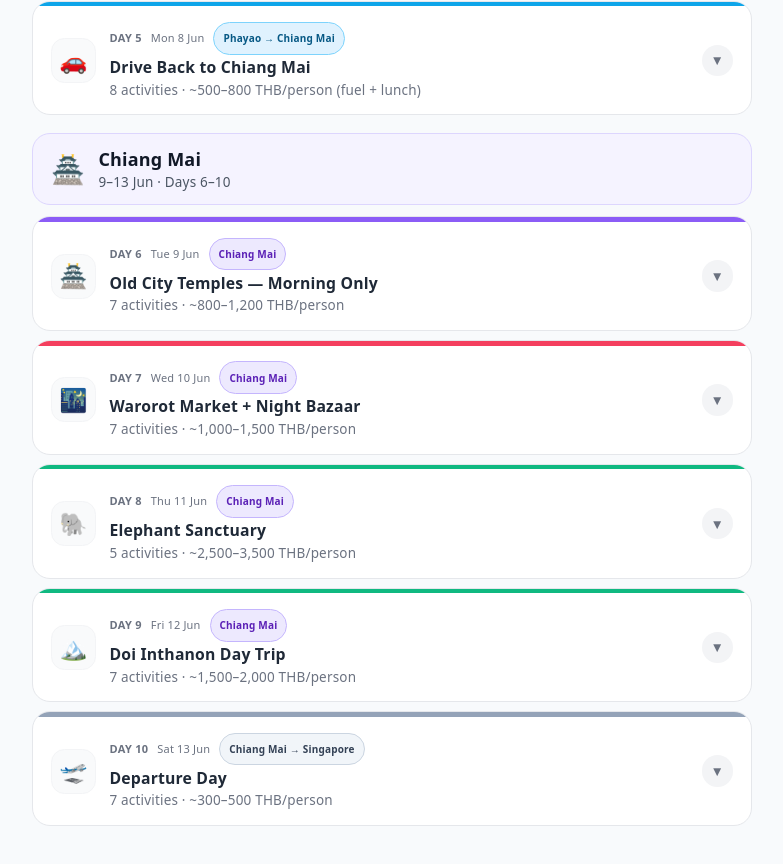
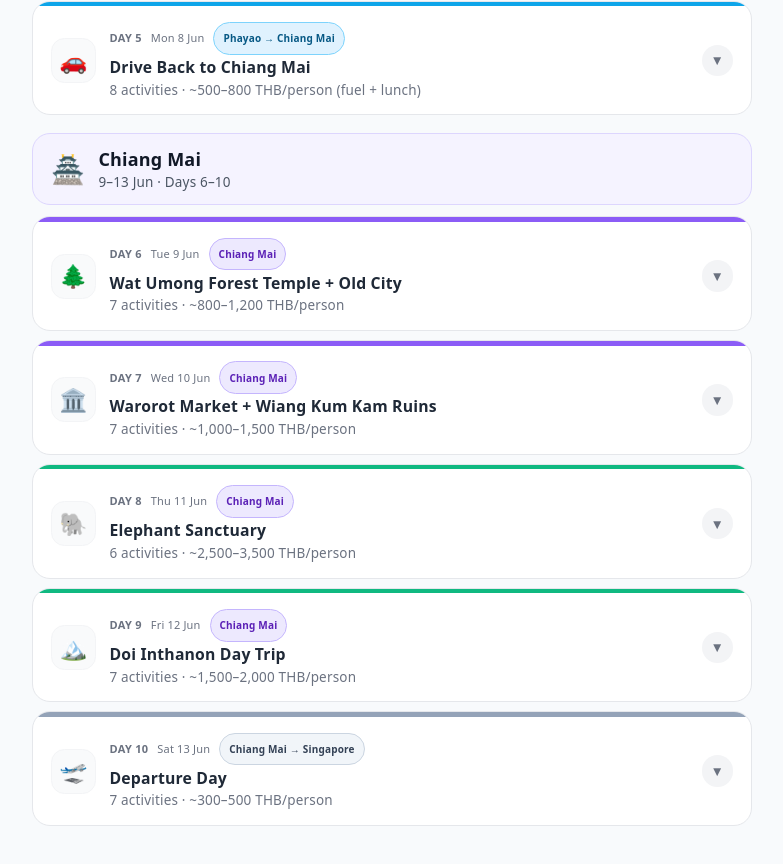
Before and after one commit to athipaty/thailandtrip2026, a React (Vite) app: page / in a window 1280 px wide. Shown: the part 1817-2681 px from the top of the page, without its empty margins (248-1031 px from the left). Built offline with nearby package versions, Linux system fonts and the light colour scheme.

Commit message:
Replace touristy spots with hidden gems — Wat Umong, Wiang Kum Kam, Huay Tung Tao, Oub Kham, sunken temple

```diff
--- a/src/data/itinerary.js
+++ b/src/data/itinerary.js
@@ -56,7 +56,7 @@ export const days = [
       { time: '09:30', label: 'Wat Si Khom Kham — lakeside temple, large gilded Lanna Buddha, stunning murals. Free entry.', name: 'Wat Si Khom Kham', coords: [19.164, 99.903], commonsCategory: 'Wat_Si_Khom_Kham' },
       { time: '11:00', label: 'Back to hotel — baby nap, elders rest (avoid 11am–2pm heat)' },
       { time: '13:00', label: 'Lunch: กวยเตี๋ยวเนื้อศรีจันทร์ — beef noodle restaurant, highly rated local spot. (~50–80 THB)', name: 'กวยเตี๋ยวเนื้อศรีจันทร์', coords: [19.1679, 99.9051], commonsCategory: 'Beef_noodle_soup' },
-      { time: '15:00', label: 'Leisure: lakeside cafe, cold drinks, watch the water' },
+      { time: '15:00', label: 'Longtail boat to Wat Tilok Aram — ancient Lanna temple deliberately submerged when Kwan Phayao dam was built in 1939. The golden spire rises from the water. Eerie and beautiful. Unique to Phayao — nothing else like it in Thailand. ~300 THB/boat.', name: 'Wat Tilok Aram', coords: [19.163, 99.893], commonsCategory: 'Phayao_lake' },
       { time: '17:00', label: 'Friday Walking Street along the lakefront — flat, stroller-friendly. Khaep mu, sai ua, fresh snacks.', name: 'Phayao Walking Street', coords: [19.166, 99.899] },
       { time: '19:00', label: 'Early dinner at So Good Bar & Restaurant — lakeside, live acoustic from 8pm', name: 'So Good Bar', coords: [19.167, 99.906] },
     ],
@@ -72,11 +72,11 @@ export const days = [
       { time: '09:30', label: 'Wat Rong Khun (White Temple) — arrive early before crowds. Entry 100 THB.', name: 'Wat Rong Khun', coords: [19.824, 99.763], wiki: 'Wat_Rong_Khun' },
       { time: '10:45', label: 'Wat Rong Suea Ten (Blue Temple) — 15 min away, free entry, fewer crowds', name: 'Wat Rong Suea Ten', coords: [19.836, 99.779], wiki: 'Wat_Rong_Suea_Ten' },
       { time: '12:00', label: 'Lunch in Chiang Rai — find a/c restaurant, rest elders, baby nap', name: 'Chiang Rai', coords: [19.910, 99.840] },
-      { time: '13:30', label: 'Baan Dam Museum (Black House) — shaded, benches for elders. Entry 80 THB.', name: 'Baan Dam Museum', coords: [19.929, 99.825], wiki: 'Baan_Dam_Museum' },
+      { time: '13:30', label: 'Oub Kham Museum — extraordinary private collection of Lanna royal artifacts: golden thrones, jewelled betel boxes, royal lacquerware. Almost zero visitors. Guided tour only, fully air-conditioned, benches throughout. Book ahead: +66 53 713 349. Entry 300 THB.', name: 'Oub Kham Museum', coords: [19.897, 99.831] },
       { time: '15:00', label: 'Drive back to Phayao (~1.5 hrs). Stop for baby break en route.' },
       { time: '18:30', label: 'Relaxed dinner: lakeside restaurant near hotel' },
     ],
-    tips: ['White Temple: cover shoulders + knees (scarves at entrance)', 'Arrive before 9:30am to beat tour buses', 'Blue Temple is much easier to walk than the White Temple — better for elders'],
+    tips: ['White Temple: cover shoulders + knees (scarves at entrance)', 'Arrive before 9:30am to beat tour buses', 'Oub Kham Museum: call ahead to book guided tour +66 53 713 349 — max ~10 visitors at a time'],
     budget: '~1,000–1,500 THB/person',
   },
   {
@@ -115,32 +115,32 @@ export const days = [
   // ─── CHIANG MAI ────────────────────────────────────────────────────────────
   {
     day: 6, date: 'Tue 9 Jun', location: 'Chiang Mai',
-    title: 'Old City Temples — Morning Only', emoji: '🏯', theme: 'culture',
+    title: 'Wat Umong Forest Temple + Old City', emoji: '🌲', theme: 'culture',
     activities: [
-      { time: '08:00', label: 'Grab to Old City — 2 cars if needed (~60–80 THB each, 15 min from Nong Chom)' },
-      { time: '08:30', label: 'Wat Chedi Luang — Chiang Mai\'s most impressive temple. Paved paths, shaded seating for elders. Free.', name: 'Wat Chedi Luang', coords: [18.787, 98.986], wiki: 'Wat_Chedi_Luang' },
-      { time: '09:30', label: 'Wat Phra Singh — beautiful Lanna-style temple. Short walk from Wat Chedi Luang.', name: 'Wat Phra Singh', coords: [18.789, 98.981], wiki: 'Wat_Phra_Singh,_Chiang_Mai' },
+      { time: '07:30', label: 'Grab to Wat Umong — forested temple at the foot of Doi Suthep. Arrive early, almost empty.', name: 'Wat Umong', coords: [18.786, 98.957], wiki: 'Wat_Umong' },
+      { time: '08:00', label: 'Wat Umong (วัดอุโมงค์) — 700-year-old tunnels cut into a hillside, faded murals painted inside. Peaceful garden, koi pond, rabbits roam freely. Almost zero tourists. Fully flat and shaded — ideal for elders and stroller. Free entry.', name: 'Wat Umong', coords: [18.786, 98.957], wiki: 'Wat_Umong' },
+      { time: '09:30', label: 'Drive to Old City — Wat Chedi Luang, Chiang Mai\'s most impressive ancient structure. Paved paths, shaded seating for elders. Free.', name: 'Wat Chedi Luang', coords: [18.787, 98.986], wiki: 'Wat_Chedi_Luang' },
       { time: '10:30', label: 'Early lunch: Huen Phen Restaurant — 40-year institution, classic Northern Thai, a/c', name: 'Huen Phen Restaurant', coords: [18.784, 98.984], wiki: 'Huen_Phen' },
       { time: '12:00', label: 'Grab back to hotel — elders and baby rest during afternoon heat' },
       { time: '15:30', label: 'Optional: Nimman area stroll for you and wife (if elders can watch baby)', name: 'Nimman Road', coords: [18.800, 98.967] },
       { time: '18:30', label: 'Early dinner near Nong Chom' },
     ],
-    tips: ['Staying in Nong Chom — Grab to Old City ~60–80 THB, 15 min', 'All outdoor visits before 11am', 'Stroller fits on temple grounds — watch for entrance gate steps'],
+    tips: ['Wat Umong is free, never crowded, and the forest keeps it cool even in June', 'Grab from Nong Chom to Wat Umong ~80–100 THB, 20 min', 'Wat Umong tunnels: bring a small torch — it\'s dark inside but fully accessible'],
     budget: '~800–1,200 THB/person',
   },
   {
     day: 7, date: 'Wed 10 Jun', location: 'Chiang Mai',
-    title: 'Warorot Market + Night Bazaar', emoji: '🌃', theme: 'food',
+    title: 'Warorot Market + Wiang Kum Kam Ruins', emoji: '🏛️', theme: 'culture',
     activities: [
       { time: '09:00', label: 'Lazy morning — everyone sleeps in' },
       { time: '10:30', label: 'Warorot Market — covered, flat, great for elders. Fresh produce, snacks, local goods.', name: 'Warorot Market', coords: [18.793, 99.003], wiki: 'Warorot_Market' },
       { time: '12:00', label: 'Lunch near Warorot: Khao Soi Lumduan (since 1940s, ~50 THB)', name: 'Khao Soi Lumduan', coords: [18.806, 98.996] },
       { time: '13:30', label: 'Return to hotel — long rest, baby nap, elders relax' },
-      { time: '16:30', label: 'Grab to Night Bazaar — flat, covered stalls, easy for elders and stroller', name: 'Chiang Mai Night Bazaar', coords: [18.780, 98.995], wiki: 'Night_Bazaar,_Chiang_Mai' },
-      { time: '18:30', label: 'Riverside dinner — covered outdoor seating by Ping River, relaxed atmosphere', name: 'Ping River, Chiang Mai', coords: [18.782, 99.002] },
-      { time: '20:00', label: 'Grab back to hotel — early night' },
+      { time: '15:30', label: 'Wiang Kum Kam (เวียงกุมกาม) — ancient Lanna capital over 1,000 years old, older than Chiang Mai itself. Rediscovered buried underground in the 1980s. Tour the ruins on a shaded samlor cart (~100 THB). Almost no foreign tourists. Entry 20 THB.', name: 'Wiang Kum Kam', coords: [18.744, 99.018], wiki: 'Wiang_Kum_Kam' },
+      { time: '17:30', label: 'Return to hotel — freshen up' },
+      { time: '19:00', label: 'Quiet dinner near Nong Chom — local Northern Thai restaurant, no tourists, easy for elders' },
     ],
-    tips: ['Night Bazaar is flat and wide — easiest market for elders and stroller', 'Warorot Market best before 11am for full experience'],
+    tips: ['Wiang Kum Kam samlor tours run until ~5pm — arrive by 3:30pm', 'Warorot Market is best before 11am for full variety', 'Wiang Kum Kam is 8 km south of hotel — Grab ~60–80 THB each way'],
     budget: '~1,000–1,500 THB/person',
   },
   {
@@ -150,10 +150,11 @@ export const days = [
       { time: '08:00', label: 'Hotel pickup for elephant sanctuary — call ahead to confirm accessibility for elders and baby. Half day, no riding.', name: 'Elephant Nature Park', coords: [19.029, 98.841], wiki: 'Elephant_Nature_Park' },
       { time: '08:30', label: 'At the sanctuary — mostly flat, shaded. Elders watch from benches. Baby will love the elephants.' },
       { time: '12:00', label: 'Return to hotel — lunch near Nong Chom, long rest' },
-      { time: '15:00', label: 'Traditional foot massage for elders (~200–300 THB/hr) — easier on joints than full Thai massage', name: 'Old City Massage Area', coords: [18.787, 98.984] },
-      { time: '18:00', label: 'Easy group dinner near hotel' },
+      { time: '14:30', label: 'Huay Tung Tao Lake — local reservoir 12 km north of city. Bamboo huts on stilts over the water, local families fishing and eating. Practically zero foreign tourists. Order grilled fish and som tum, sit above the lake all afternoon. Baby-friendly, elders can rest in the huts. Entry ~50 THB.', name: 'Huay Tung Tao Lake', coords: [18.862, 98.928] },
+      { time: '17:30', label: 'Return to hotel. Optional: foot massage near hotel (~200 THB/hr).' },
+      { time: '19:00', label: 'Easy group dinner near hotel' },
     ],
-    tips: ['Call sanctuary ahead — explain you have a baby and elderly guests', 'Elephant Nature Park has most shade and benches', 'Half-day is enough — full day is too tiring for elders and baby'],
+    tips: ['Call sanctuary ahead — explain you have a baby and elderly guests', 'Elephant Nature Park has most shade and benches', 'Half-day is enough — full day is too tiring for elders and baby', 'Huay Tung Tao: bring cash (no card), arrive before 3pm for good hut choice'],
     budget: '~2,500–3,500 THB/person',
   },
   {
```
